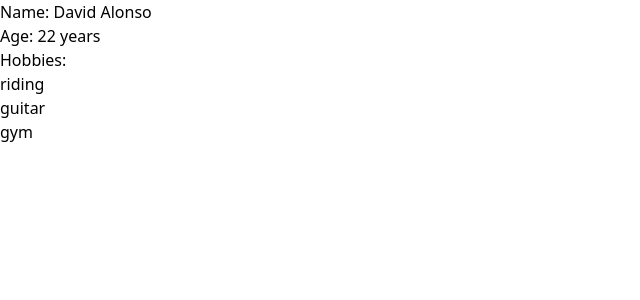
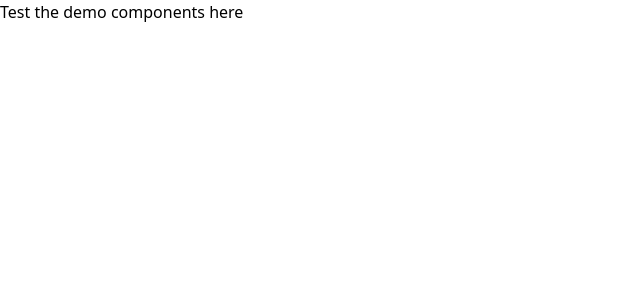
Before and after one commit to mohammad00alavi/react-design-patterns, a React (Vite) app: page / in a window 1280 px wide. Shown: the top 300 px of the page, without its empty margins (0-640 px from the left). Built offline with nearby package versions, Linux system fonts and the light colour scheme.

Commit message:
app.tsx updated

```diff
--- a/src/App.tsx
+++ b/src/App.tsx
@@ -1,11 +1,7 @@
-import CurrentUserLoaderDemo from "./components/container/CurrentDataLoader/Demo";
-import { UserInfo } from "./components/container/CurrentDataLoader/UserInfo";
-import { UserLoader } from "./components/container/CurrentDataLoader/CurrentDataLoader";
-
 function App() {
     return (
         <>
-            <CurrentUserLoaderDemo />
+            <p>Test the demo components here</p>
         </>
     );
 }
```
